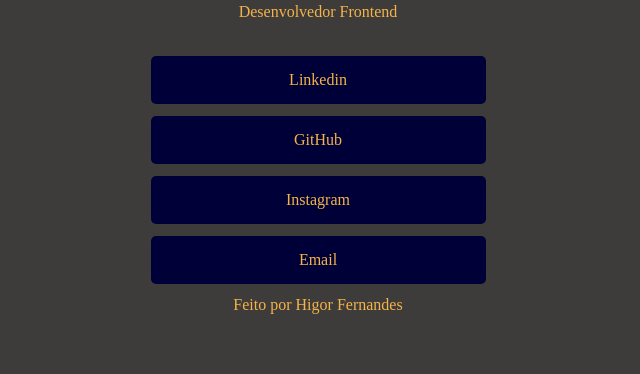
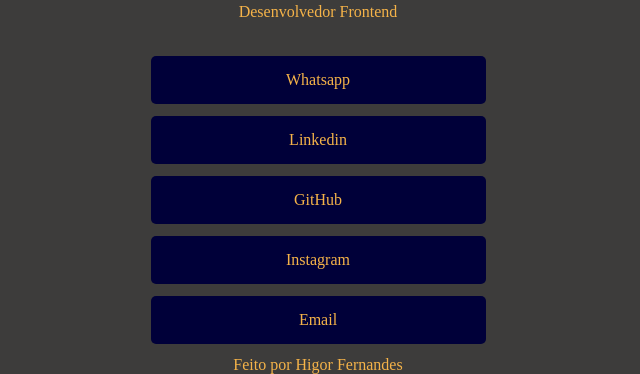
Before and after one commit to dev-higorf/my-links, a plain HTML site: page index.html in a window 1280 px wide. Shown: the part 484-858 px from the top of the page, without its empty margins (322-962 px from the left). Before the commit the page ends 800 px from the top, so only its background shows below. Drawn offline with Linux system fonts and the light colour scheme.

Commit message:
Add files via upload

```diff
--- a/index.html
+++ b/index.html
@@ -15,6 +15,9 @@
         <h1>Higor Fernandes </h1>
         <p>Desenvolvedor Frontend</p>
         <ul>
+            <li>
+                <a href="https://wa.me/+5566999398616" target="_blank">Whatsapp</a>
+            </li>
             <li>
                 <a href="https://www.linkedin.com/in/higor-fernandes-6826b9266/" target="_blank">Linkedin</a>
             </li>
```
